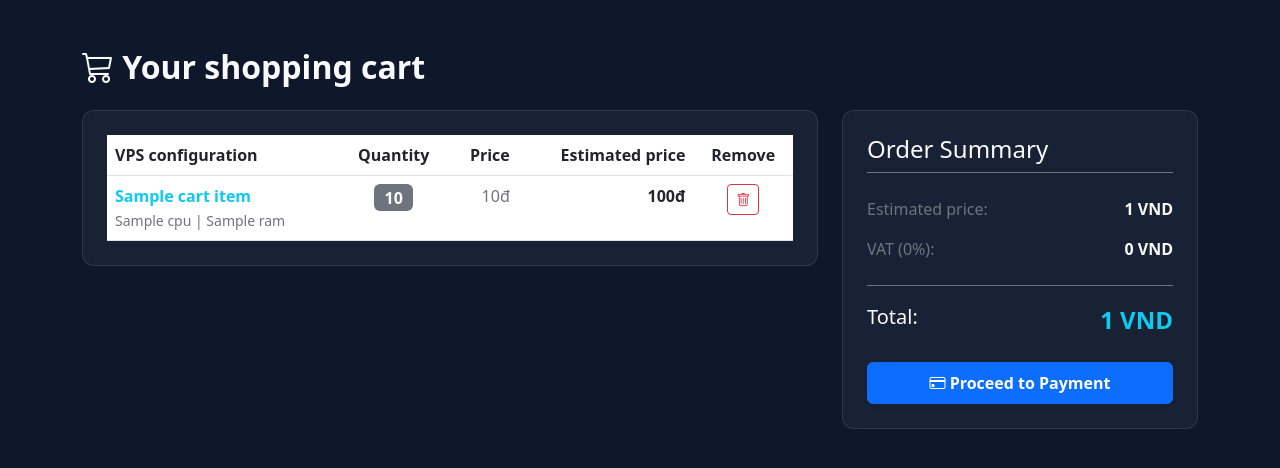
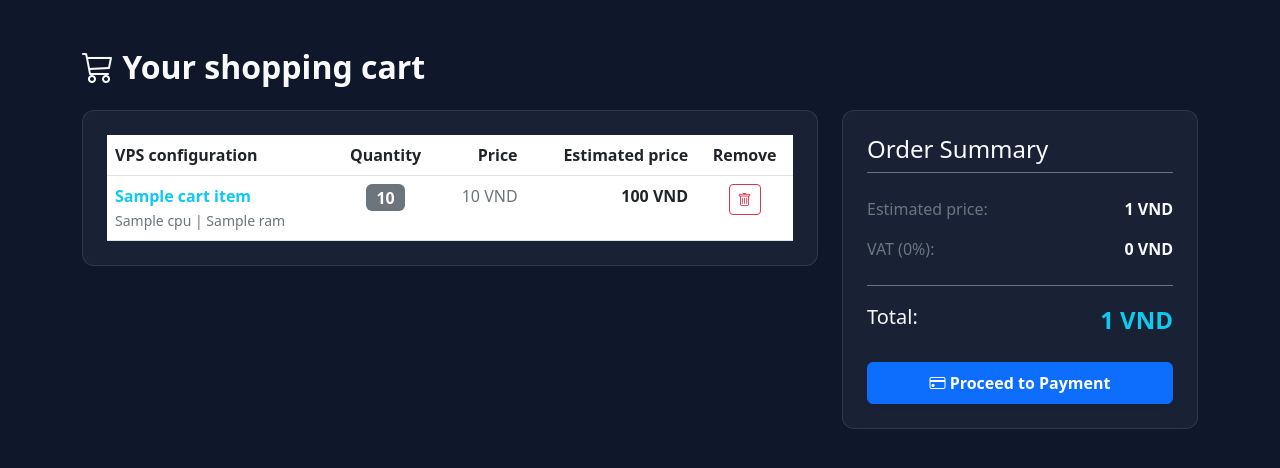
Before and after one commit to Bryan1805a/astral-cloud, a PHP site: template src/Views/cart/index.php in a window 1280 px wide. Shown: the part 57-525 px from the top of the page. Run offline with PHP 8.4, Linux system fonts and the light colour scheme; the template is opened without the code that fills it: most values are stand-ins (such as "Sample title", 1, 10 or a date in 2020).

Commit message:
fix: spelling

```diff
--- a/src/Views/cart/index.php
+++ b/src/Views/cart/index.php
@@ -47,10 +47,10 @@
                                         <span class="badge bg-secondary fs-6"><?= $item['quantity'] ?></span>
                                     </td>
                                     <td class="text-end text-secondary">
-                                        <?= number_format($item['price'], 0, ',', '.') ?>đ
+                                        <?= number_format($item['price'], 0, ',', '.') ?> VND
                                     </td>
                                     <td class="text-end fw-bold">
-                                        <?= number_format($item['price'] * $item['quantity'], 0, ',', '.') ?>đ
+                                        <?= number_format($item['price'] * $item['quantity'], 0, ',', '.') ?> VND
                                     </td>
                                     <td class="text-center">
                                         <form action="/cart/remove" method="POST" class="d-inline">
--- a/src/Views/products/index.php
+++ b/src/Views/products/index.php
@@ -16,8 +16,8 @@
                     <ul class="list-unstyled mt-3 mb-4">
                         <li class="mb-2"><i class="bi bi-cpu text-primary me-2"></i> <strong>CPU:</strong> <?= htmlspecialchars($plan['cpu']) ?></li>
                         <li class="mb-2"><i class="bi bi-memory text-primary me-2"></i> <strong>RAM:</strong> <?= htmlspecialchars($plan['ram']) ?></li>
-                        <li class="mb-2"><i class="bi bi-hdd-network text-primary me-2"></i> <strong>Lưu trữ:</strong> <?= htmlspecialchars($plan['storage']) ?></li>
-                        <li class="mb-2"><i class="bi bi-speedometer2 text-primary me-2"></i> <strong>Mạng:</strong> <?= htmlspecialchars($plan['bandwidth']) ?></li>
+                        <li class="mb-2"><i class="bi bi-hdd-network text-primary me-2"></i> <strong>Storage:</strong> <?= htmlspecialchars($plan['storage']) ?></li>
+                        <li class="mb-2"><i class="bi bi-speedometer2 text-primary me-2"></i> <strong>Network:</strong> <?= htmlspecialchars($plan['bandwidth']) ?></li>
                     </ul>
 
                     <div class="mt-auto border-top border-secondary pt-3 text-center">
```
Also changed, not shown: sql/init.sql (+7 -7 lines), src/Views/auth/login.php (line endings or trailing spaces).
